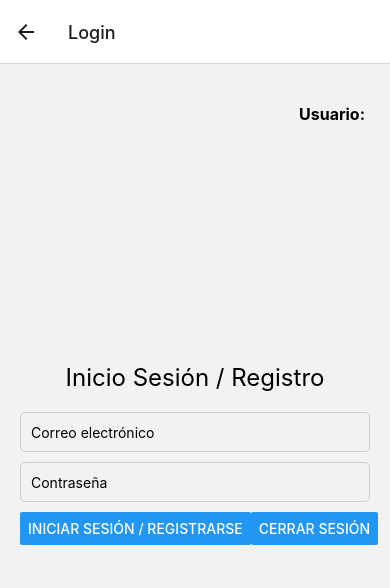
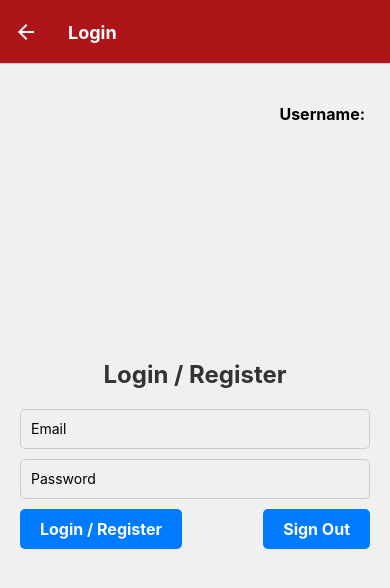
Before and after one commit to albertoesco/IncidenciasEspania, a React Native app: screen /Login in a window 390 px wide. Shown: the top 588 px of the page. Built offline with nearby package versions, Linux system fonts and the light colour scheme; no server answers; the database is empty.

Commit message:
Style&Delete

```diff
--- a/App.js
+++ b/App.js
@@ -23,6 +23,15 @@ export default function App() {
       <Stack.Navigator
         gestureEnabled={true} // Habilitar los gestos de navegación
         gestureDirection="horizontal" // Configurar la dirección del gesto
+        screenOptions={{
+          headerStyle: {
+            backgroundColor: '#ad1519', // Color de fondo del header
+          },
+          headerTintColor: '#fff', // Color del texto e íconos del header
+          headerTitleStyle: {
+            fontWeight: 'bold',
+          },
+        }}
       >
         <Stack.Screen name="Comunidades" component={ListComunidades} />
         <Stack.Screen name="Provincias" component={ListProvincias} />
--- a/screens/DetailIncidencia.js
+++ b/screens/DetailIncidencia.js
@@ -7,9 +7,9 @@ export default function DetailIncidencia({ route }) {
   return (
     <View style={styles.container}>
       <Text style={styles.title}>{incidencia.nombre}</Text>
-      <Text>Descripción: {incidencia.descripcion}</Text>
-      <Text>Fecha: {incidencia.fecha}</Text>
-      <Text>Estado: {incidencia.estado}</Text>
+      <Text style={styles.text}>Descripción: {incidencia.descripcion}</Text>
+      <Text style={styles.text}>Fecha: {incidencia.fecha}</Text>
+      <Text style={styles.text}>Estado: {incidencia.estado}</Text>
     </View>
   );
 }
@@ -17,13 +17,19 @@ export default function DetailIncidencia({ route }) {
 const styles = StyleSheet.create({
   container: {
     flex: 1,
-    backgroundColor: "#fff",
+    backgroundColor: "#fffc00", // Fondo amarillo dorado
     alignItems: "center",
     justifyContent: "center",
   },
   title: {
-    fontSize: 20,
+    fontSize: 24,
     fontWeight: "bold",
     marginBottom: 10,
+    color: "#ad1519", // Texto rojo oscuro
+  },
+  text: {
+    fontSize: 18,
+    marginBottom: 5,
+    color: "#ad1519", // Texto rojo oscuro
   },
 });
--- a/screens/ListComunidades.js
+++ b/screens/ListComunidades.js
@@ -1,9 +1,13 @@
-import { StatusBar } from "expo-status-bar";
-import { StyleSheet, Text, View, ScrollView, TouchableOpacity, Image } from "react-native";
-import appFirebase from "../firebase/credenciales";
-import { getFirestore, collection, getDocs } from "firebase/firestore";
-import { useEffect, useState } from "react";
-import { getStorage, ref, getDownloadURL } from "firebase/storage";
+import * as React from 'react';
+import { StyleSheet, Text, View, ScrollView, TouchableOpacity, Image } from 'react-native';
+import { StatusBar } from 'expo-status-bar';
+import { createStackNavigator } from '@react-navigation/stack';
+import { NavigationContainer } from '@react-navigation/native';
+import Icon from 'react-native-vector-icons/FontAwesome';
+import appFirebase from '../firebase/credenciales';
+import { getFirestore, collection, getDocs } from 'firebase/firestore';
+import { useEffect, useState } from 'react';
+import { getStorage, ref, getDownloadURL } from 'firebase/storage';
 
 const db = getFirestore(appFirebase);
 const storage = getStorage(appFirebase);
@@ -11,11 +15,12 @@ const storage = getStorage(appFirebase);
 export default function ListComunidades(props) {
   const [lista, setLista] = useState([]);
   const [imagenes, setImagenes] = useState({});
+  const [userLoggedIn, setUserLoggedIn] = useState(false); // Estado para saber si el usuario está registrado
 
   useEffect(() => {
     const getLista = async () => {
       try {
-        const querySnapshot = await getDocs(collection(db, "comunidades"));
+        const querySnapshot = await getDocs(collection(db, 'comunidades'));
         const docs = [];
         querySnapshot.forEach((doc) => {
           const { nombre, idcomunidad } = doc.data();
@@ -49,93 +54,99 @@ export default function ListComunidades(props) {
     obtenerImagenes();
   }, [lista]);
 
+  // Función para manejar el inicio de sesión o cierre de sesión
+  const handleLogin = () => {
+    if (userLoggedIn) {
+      // Cerrar sesión
+      // Aquí deberías agregar la lógica para cerrar sesión
+    } else {
+      // Iniciar sesión
+      props.navigation.navigate('Login');
+    }
+  };
+
   return (
-    <ScrollView>
-      <View style={styles.container}>
+    <View style={styles.container}>
+      <ScrollView contentContainerStyle={styles.scrollView}>
         {lista.map((list, index) => (
           <TouchableOpacity
             key={index}
             style={styles.card}
             onPress={() =>
-              props.navigation.navigate("Provincias", { nombreComunidad: list.nombre })
+              props.navigation.navigate('Provincias', { nombreComunidad: list.nombre })
             }
           >
-            {/* Aquí se muestra la imagen de la comunidad */}
             {imagenes[list.idcomunidad] && (
               <Image source={{ uri: imagenes[list.idcomunidad] }} style={styles.flagImage} />
             )}
-            {/* Aquí se muestra el nombre de la comunidad */}
             <Text style={styles.cardText}>{list.nombre}</Text>
           </TouchableOpacity>
         ))}
-      </View>
-      {/* Botón para abrir la pantalla de Chat */}
-      <TouchableOpacity style={styles.chatButton} onPress={() => props.navigation.navigate("Chat")}>
-        <Text style={styles.chatButtonText}>Chat</Text>
+      </ScrollView>
+      <TouchableOpacity style={styles.loginButton} onPress={handleLogin}>
+        <Icon name={userLoggedIn ? 'sign-out' : 'sign-in'} size={24} color="white" />
       </TouchableOpacity>
-      {/* Botón para abrir la pantalla de inicio de sesión */}
-      <TouchableOpacity style={styles.loginButton} onPress={() => props.navigation.navigate("Login")}>
-        <Text style={styles.loginButtonText}>Iniciar Sesión</Text>
+      <TouchableOpacity style={styles.chatButton} onPress={() => props.navigation.navigate('Chat')}>
+        <Icon name="comments" size={24} color="white" />
       </TouchableOpacity>
       <StatusBar style="auto" />
-    </ScrollView>
+    </View>
   );
 }
 
 const styles = StyleSheet.create({
   container: {
     flex: 1,
-    backgroundColor: "#fff",
-    alignItems: "center",
-    justifyContent: "center",
+    backgroundColor: '#fffc00', // Fondo gris claro
+  },
+  scrollView: {
+    alignItems: 'center', // Centra verticalmente las tarjetas
   },
   card: {
-    width: "80%",
-    backgroundColor: "#e0e0e0",
+    width: '90%',
+    backgroundColor: '#ffdb00', // Amarillo dorado
     padding: 20,
     marginVertical: 10,
-    borderRadius: 10,
-    flexDirection: "row", // Para alinear elementos horizontalmente
-    alignItems: "center", // Para centrar verticalmente los elementos
-    justifyContent: "flex-start", // Para alinear los elementos a la izquierda
-    alignSelf: "center",
+    borderRadius: 15,
+    flexDirection: 'row',
+    alignItems: 'center',
+    justifyContent: 'flex-start',
+    elevation: 5,
+    borderWidth: 2,
+    borderColor: '#ad1519', // Borde rojo
   },
   cardText: {
     fontSize: 18,
-    fontWeight: "bold",
-    textAlign: "center",
+    fontWeight: 'bold',
+    textAlign: 'center',
+    color: '#ad1519', // Rojo oscuro
   },
   flagImage: {
-    width: 30, // Ajustar el ancho de la imagen según sea necesario
-    height: 20, // Ajustar la altura de la imagen según sea necesario
-    marginRight: 10, // Espacio entre la imagen de la bandera y el texto
+    width: 40, // Ajustar el ancho de la imagen según sea necesario
+    height: 30, // Ajustar la altura de la imagen según sea necesario
+    marginRight: 20, // Espacio entre la imagen de la bandera y el texto
+    borderRadius: 5,
   },
   chatButton: {
-    position: "absolute",
+    position: 'absolute',
     bottom: 20,
     right: 20,
-    backgroundColor: "blue",
+    backgroundColor: '#00008B', // Azul oscuro
     borderRadius: 10,
-    paddingVertical: 10,
-    paddingHorizontal: 20,
-  },
-  chatButtonText: {
-    color: "white",
-    fontSize: 16,
-    fontWeight: "bold",
+    padding: 10,
+    elevation: 5,
+    alignItems: 'center',
+    justifyContent: 'center',
   },
   loginButton: {
-    position: "absolute",
-    bottom: 20,
-    left: 20,
-    backgroundColor: "green",
+    position: 'absolute',
+    top: 20,
+    right: 20, // Ajusta la posición a la derecha
+    backgroundColor: '#ad1519', // Rojo oscuro
     borderRadius: 10,
-    paddingVertical: 10,
-    paddingHorizontal: 20,
-  },
-  loginButtonText: {
-    color: "white",
-    fontSize: 16,
-    fontWeight: "bold",
+    padding: 10,
+    elevation: 5,
+    alignItems: 'center',
+    marginTop: 10, // Ajusta el margen superior para separar del contenido
   },
 });
--- a/screens/ListIncidencias.js
+++ b/screens/ListIncidencias.js
@@ -1,14 +1,13 @@
 import React, { useEffect, useState } from "react";
 import { StyleSheet, Text, View, ScrollView, TouchableOpacity, Button } from "react-native";
 import appFirebase from "../firebase/credenciales";
-import { getFirestore, collection, getDocs, onSnapshot } from "firebase/firestore";
+import { getFirestore, collection, getDocs, onSnapshot, deleteDoc } from "firebase/firestore";
 
 const db = getFirestore(appFirebase);
 
 export default function ListIncidencias({ route, navigation }) {
     const { nombreComunidad, nombreProvincia } = route.params;
     const [incidencias, setIncidencias] = useState([]);
-    const [selectedIncidencia, setSelectedIncidencia] = useState(null);
 
     useEffect(() => {
         const getIncidencias = async () => {
@@ -17,7 +16,8 @@ export default function ListIncidencias({ route, navigation }) {
                 const unsubscribe = onSnapshot(incidenciasRef, (snapshot) => {
                     const incidenciasData = snapshot.docs.map(doc => ({
                         id: doc.id,
-                        ...doc.data()
+                        data: doc.data(),
+                        ref: doc.ref // Almacenar la referencia completa del documento
                     }));
                     setIncidencias(incidenciasData);
                 });
@@ -31,7 +31,6 @@ export default function ListIncidencias({ route, navigation }) {
     }, [nombreProvincia, nombreComunidad]);
 
     const handleIncidenciaPress = (incidencia) => {
-        setSelectedIncidencia(incidencia);
         navigation.navigate("Detail", { incidencia });
     };
 
@@ -39,13 +38,25 @@ export default function ListIncidencias({ route, navigation }) {
         navigation.navigate("New", { nombreComunidad, nombreProvincia });
     };
 
+    const handleDeleteIncidencia = async (incidencia) => {
+        try {
+            await deleteDoc(incidencia.ref); // Usar la referencia almacenada para eliminar la incidencia
+            console.log("Incidencia eliminada con éxito");
+        } catch (error) {
+            console.error("Error deleting incidencia: ", error);
+        }
+    };
+
     return (
         <View style={styles.container}>
             <Text style={styles.title}>Incidencias de {nombreProvincia}</Text>
             <ScrollView contentContainerStyle={styles.scrollView}>
                 {incidencias.map((incidencia, index) => (
-                    <TouchableOpacity key={index} style={styles.card} onPress={() => handleIncidenciaPress(incidencia)}>
-                        <Text>{incidencia.nombre}</Text>
+                    <TouchableOpacity key={index} style={styles.card} onPress={() => handleIncidenciaPress(incidencia.data)}>
+                        <Text style={styles.cardText}>{incidencia.data.nombre}</Text>
+                        <TouchableOpacity style={styles.deleteButton} onPress={() => handleDeleteIncidencia(incidencia)}>
+                            <Text style={styles.deleteButtonText}>Eliminar</Text>
+                        </TouchableOpacity>
                     </TouchableOpacity>
                 ))}
             </ScrollView>
@@ -59,36 +70,73 @@ export default function ListIncidencias({ route, navigation }) {
 const styles = StyleSheet.create({
     container: {
         flex: 1,
-        backgroundColor: "#fff",
+        backgroundColor: "#fffc00", // Fondo amarillo dorado
     },
     title: {
-        fontSize: 20,
+        fontSize: 24,
         fontWeight: "bold",
-        marginBottom: 10,
-        alignSelf: "flex-start", // Alineado a la izquierda
-        marginLeft: 20, // Añadido margen izquierdo
+        marginBottom: 20,
+        marginLeft: 20,
+        marginTop: 10,
+        color: "#ad1519", // Texto rojo oscuro
     },
     scrollView: {
-        alignItems: "center", // Alineado al centro
+        alignItems: "center",
     },
     card: {
-        width: "90%",
-        backgroundColor: "#e0e0e0",
+        width: "100%", // Ancho máximo
+        backgroundColor: "#ffdb00", // Fondo amarillo dorado
         padding: 20,
         marginVertical: 10,
+        borderRadius: 15,
+        elevation: 5,
+        shadowColor: "#ad1519", // Color de sombra rojo oscuro
+        shadowOpacity: 0.2, // Opacidad de la sombra
+        shadowRadius: 5, // Radio de la sombra
+        shadowOffset: {
+            width: 0,
+            height: 2,
+        },
+        flexDirection: "row", // Alinear el botón de eliminación a la derecha
+        justifyContent: "space-between", // Alinear elementos a los extremos
+        alignItems: "center", // Alinear verticalmente
+    },
+    cardText: {
+        fontSize: 18,
+        fontWeight: "bold",
+        textAlign: "center",
+        color: "#ad1519", // Texto rojo oscuro
+    },
+    deleteButton: {
+        backgroundColor: "#dc3545", // Color de fondo rojo
         borderRadius: 10,
+        paddingVertical: 8,
+        paddingHorizontal: 15,
+    },
+    deleteButtonText: {
+        color: "#fff", // Texto blanco
+        fontSize: 16,
+        fontWeight: "bold",
     },
     addButton: {
         position: "absolute",
         bottom: 20,
         right: 20,
-        backgroundColor: "#007bff", // Color de fondo del botón
-        borderRadius: 25, // Borde redondeado
-        paddingVertical: 15, // Espacio vertical interno
-        paddingHorizontal: 25, // Espacio horizontal interno
+        backgroundColor: "#00008B", // Fondo azul oscuro
+        borderRadius: 25,
+        paddingVertical: 15,
+        paddingHorizontal: 25,
+        elevation: 5,
+        shadowColor: "#000", // Color de sombra negro
+        shadowOpacity: 0.2, // Opacidad de la sombra
+        shadowRadius: 5, // Radio de la sombra
+        shadowOffset: {
+            width: 0,
+            height: 2,
+        },
     },
     addButtonText: {
-        color: "#fff", // Color del texto
+        color: "#fff", // Texto blanco
         fontSize: 18,
         fontWeight: "bold",
     },
--- a/screens/ListProvincias.js
+++ b/screens/ListProvincias.js
@@ -1,8 +1,9 @@
 import { StatusBar } from "expo-status-bar";
-import { StyleSheet, Text, View, FlatList, TouchableOpacity } from "react-native";
+import { StyleSheet, Text, View, FlatList, TouchableOpacity, Image } from "react-native";
 import appFirebase from "../firebase/credenciales";
 import { getFirestore, collection, getDocs } from "firebase/firestore";
 import { useEffect, useState } from "react";
+import Icon from 'react-native-vector-icons/FontAwesome';
 
 const db = getFirestore(appFirebase);
 
@@ -43,6 +44,9 @@ export default function ListProvincias({ route, navigation }) {
                     </TouchableOpacity>
                 )}
             />
+            <TouchableOpacity style={styles.chatButton} onPress={() => navigation.navigate('Chat')}>
+                <Icon name="comments" size={24} color="white" />
+            </TouchableOpacity>
             <StatusBar style="auto" />
         </View>
     );
@@ -51,23 +55,37 @@ export default function ListProvincias({ route, navigation }) {
 const styles = StyleSheet.create({
     container: {
         flex: 1,
-      backgroundColor: "#fff",
-      alignItems: "center",
-      justifyContent: "center",
+        backgroundColor: '#fffc00', // Fondo gris claro
+        alignItems: 'center', // Alinear elementos en el centro horizontalmente
+        justifyContent: 'center', // Alinear elementos en el centro verticalmente
     },
     card: {
-      width: "100%",
-      backgroundColor: "#e0e0e0",
+        width: '100%',
+        backgroundColor: '#ffdb00', // Amarillo dorado
         padding: 20,
         marginVertical: 10,
         borderRadius: 10,
-      alignItems: "center",
-      justifyContent: "center",
-      alignSelf: "center",
+        alignItems: 'center',
+        justifyContent: 'flex-start',
+        elevation: 5,
+        borderWidth: 2,
+        borderColor: '#ad1519', // Borde rojo
     },
     cardText: {
         fontSize: 18,
-      fontWeight: "bold",
-      textAlign: "center",
+        fontWeight: 'bold',
+        textAlign: 'center',
+        color: '#ad1519', // Rojo oscuro
+    },
+    chatButton: {
+        position: 'absolute',
+        bottom: 20,
+        right: 20,
+        backgroundColor: '#00008B', // Azul oscuro
+        borderRadius: 10,
+        padding: 10,
+        elevation: 5,
+        alignItems: 'center',
+        justifyContent: 'center',
     },
 });
--- a/screens/Login.js
+++ b/screens/Login.js
@@ -1,5 +1,5 @@
 import React, { useState } from 'react';
-import { View, Text, TextInput, Button, StyleSheet, Alert } from 'react-native';
+import { View, Text, TextInput, TouchableOpacity, StyleSheet } from 'react-native';
 import { createUserWithEmailAndPassword, signInWithEmailAndPassword, signOut } from 'firebase/auth';
 import { auth } from '../firebase/credenciales';
 import { useNavigation } from '@react-navigation/native';
@@ -12,17 +12,11 @@ export default function Login() {
   const [error, setError] = useState(null);
   const [isModalVisible, setModalVisible] = useState(false);
   const [modalMessage, setModalMessage] = useState('');
-  const [username, setUsername] = useState('');  // Nuevo estado para el nombre de usuario
-
+  const [username, setUsername] = useState('');
   const navigation = useNavigation();
 
-  const handleEmailChange = (text) => {
-    setEmail(text);
-  };
-
-  const handlePasswordChange = (text) => {
-    setPassword(text);
-  };
+  const handleEmailChange = (text) => setEmail(text);
+  const handlePasswordChange = (text) => setPassword(text);
 
   const validateInput = () => {
     if (!email || !password) {
@@ -45,43 +39,35 @@ export default function Login() {
     setModalVisible(true);
   };
 
-  const hideModal = () => {
-    setModalVisible(false);
-  };
+  const hideModal = () => setModalVisible(false);
 
   const handleSignInOrSignUp = async () => {
     if (!validateInput()) return;
     try {
-      // Intentar iniciar sesión
       const userCredential = await signInWithEmailAndPassword(auth, email, password);
-      console.log('Usuario iniciado sesión con éxito:', userCredential.user.email);
-      const user = email.split('@')[0];  // Obtener el nombre de usuario
+      const user = email.split('@')[0];
       setUsername(user);
-      showModal('Inició sesión con éxito');
+      showModal('Logged in successfully');
       setTimeout(() => {
         hideModal();
-        navigation.navigate('Comunidades'); // Navega a la pantalla de la lista de comunidades
-      }, 1000); // Tiempo para mostrar el modal antes de navegar
+        navigation.navigate('Comunidades');
+      }, 1000);
     } catch (signInError) {
       if (signInError.code === 'auth/user-not-found') {
-        // Si el usuario no existe, intentar registrarlo
         try {
           const userCredential = await createUserWithEmailAndPassword(auth, email, password);
-          console.log('Usuario registrado con éxito:', userCredential.user.email);
-          const user = email.split('@')[0];  // Obtener el nombre de usuario
+          const user = email.split('@')[0];
           setUsername(user);
-          showModal('Registrado con éxito');
+          showModal('Registered successfully');
           setTimeout(() => {
             hideModal();
-            navigation.navigate('Comunidades'); // Navega a la pantalla de la lista de comunidades
-          }, 1000); // Tiempo para mostrar el modal antes de navegar
+            navigation.navigate('Comunidades');
+          }, 1000);
         } catch (signUpError) {
           setError(signUpError.message);
-          console.log('Error al registrar el usuario:', signUpError.message);
         }
       } else {
         setError(signInError.message);
-        console.log('Error al iniciar sesión:', signInError.message);
       }
     }
   };
@@ -89,35 +75,33 @@ export default function Login() {
   const handleSignOut = async () => {
     try {
       await signOut(auth);
-      console.log('Usuario cerró sesión con éxito');
-      setUsername('');  // Limpiar el nombre de usuario al cerrar sesión
-      showModal('Cerró sesión con éxito');
+      setUsername('');
+      showModal('Signed out successfully');
       setTimeout(() => {
         hideModal();
-        navigation.navigate('Login'); // Navega a la pantalla de inicio de sesión
-      }, 1000); // Tiempo para mostrar el modal antes de navegar
+        navigation.navigate('Login');
+      }, 1000);
     } catch (error) {
-      setError('Error al cerrar sesión');
-      console.log('Error al cerrar sesión:', error);
+      setError('Error signing out');
     }
   };
 
   return (
     <View style={styles.container}>
       <View style={styles.userContainer}>
-        <Text style={styles.userLabel}>Usuario:</Text>
+        <Text style={styles.userLabel}>Username:</Text>
         <Text style={styles.username}>{username}</Text>
       </View>
-      <Text style={styles.title}>Inicio Sesión / Registro</Text>
+      <Text style={styles.title}>Login / Register</Text>
       <TextInput
         style={styles.input}
-        placeholder="Correo electrónico"
+        placeholder="Email"
         value={email}
         onChangeText={handleEmailChange}
       />
       <TextInput
         style={styles.input}
-        placeholder="Contraseña"
+        placeholder="Password"
         secureTextEntry
         value={password}
         onChangeText={handlePasswordChange}
@@ -126,8 +110,12 @@ export default function Login() {
         <Text style={styles.error}>{error}</Text>
       )}
       <View style={styles.buttonContainer}>
-        <Button title="Iniciar Sesión / Registrarse" onPress={handleSignInOrSignUp} />
-        <Button title="Cerrar Sesión" onPress={handleSignOut} />
+        <TouchableOpacity style={styles.button} onPress={handleSignInOrSignUp}>
+          <Text style={styles.buttonText}>Login / Register</Text>
+        </TouchableOpacity>
+        <TouchableOpacity style={styles.button} onPress={handleSignOut}>
+          <Text style={styles.buttonText}>Sign Out</Text>
+        </TouchableOpacity>
       </View>
       <Modal isVisible={isModalVisible}>
         <View style={styles.modalContent}>
@@ -145,6 +133,7 @@ const styles = StyleSheet.create({
     alignItems: 'center',
     justifyContent: 'center',
     padding: 20,
+    backgroundColor: '#f0f0f0',
   },
   userContainer: {
     position: 'absolute',
@@ -156,14 +145,16 @@ const styles = StyleSheet.create({
   userLabel: {
     fontSize: 16,
     fontWeight: 'bold',
+    marginRight: 5,
   },
   username: {
     fontSize: 16,
-    marginLeft: 5,
   },
   title: {
     fontSize: 24,
     marginBottom: 20,
+    fontWeight: 'bold',
+    color: '#333',
   },
   input: {
     width: '100%',
@@ -178,6 +169,18 @@ const styles = StyleSheet.create({
     flexDirection: 'row',
     justifyContent: 'space-between',
     width: '100%',
+  },
+  button: {
+    backgroundColor: '#007bff',
+    paddingHorizontal: 20,
+    paddingVertical: 10,
+    borderRadius: 5,
+  },
+  buttonText: {
+    color: '#fff',
+    fontSize: 16,
+    fontWeight: 'bold',
+    textAlign: 'center',
   },
   error: {
     color: 'red',
```
Also changed, not shown: package.json (+11 -9 lines), screens/Foto.js (+31 -15 lines), 1 other file (tests, documents, lock files or other folders). Lines whose indentation alone changed are shown as unchanged.
